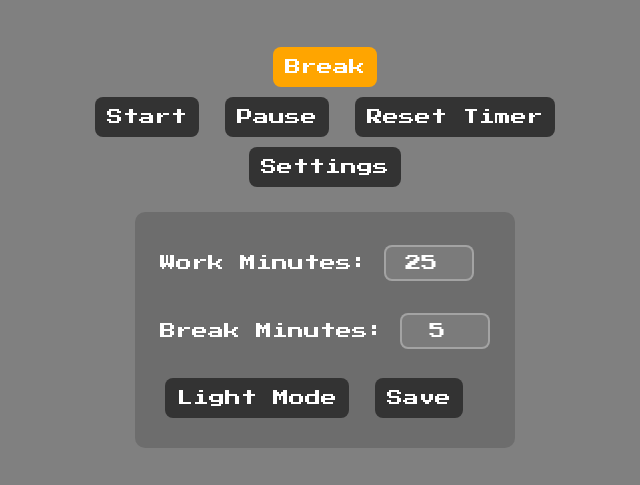
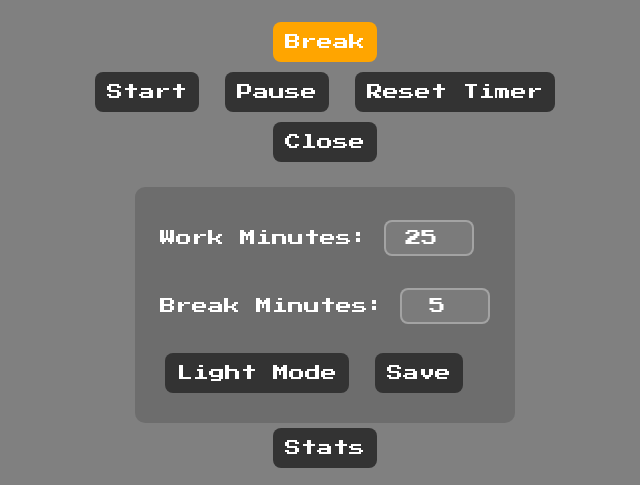
Before and after one commit to brunococielli/pomodoro-timer-pro, a plain HTML site: page html/index.html in a window 1280 px wide. Both pictures are taken after a click on the button "Settings". Shown: the part 315-800 px from the top of the page, without its empty margins (315-955 px from the left). Drawn offline with Linux system fonts and the light colour scheme.

Commit message:
version 1.5

```diff
--- a/html/index.html
+++ b/html/index.html
@@ -29,6 +29,14 @@
 		<button onclick="saveSettings()">Save</button>
 	</div>
 
+	<button id="statsBtn" onclick="toggleStats()">Stats</button>
+
+	<div id="stats" style="display: none; margin-top: 20px;">
+		<label>Total Study Sessions:</label>
+		<label>Week Study Sessions:</label>
+		<label>Day Study Sessions:</label>
+	</div>
+
 	<script src="../js/script.js"></script>
 </body>
 </html>
--- a/js/script.js
+++ b/js/script.js
@@ -7,10 +7,13 @@ let timer = null
 const clock = document.getElementById("clock")
 const changeBtn = document.getElementById("change")
 const settingsEl = document.getElementById("settings")
+const settingsBtn = document.getElementById("settingsBtn")
 const workInput = document.getElementById("workInput")
 const breakInput = document.getElementById("breakInput")
 const body = document.querySelector("body")
 const colorBtn = document.getElementById("colorBtn")
+const statsEl = document.getElementById("stats")
+const statsBtn = document.getElementById("statsBtn")
 
 colorBtn.innerText = localStorage.getItem("colorBtn") || "Light Mode"
 body.style.color = localStorage.getItem("textColor") || "white"
@@ -67,8 +70,13 @@ function toggleMode() {
 }
 
 function toggleSettings() {
-  settingsEl.style.display =
-    settingsEl.style.display === "none" ? "block" : "none"
+  if (settingsEl.style.display === "none") {
+		settingsEl.style.display = "block"
+		settingsBtn.innerText = "Close"
+	} else {
+		settingsEl.style.display = "none"
+		settingsBtn.innerText = "Settings"
+	}
 
   workInput.value = workMinutes
   breakInput.value = breakMinutes
@@ -84,6 +92,7 @@ function saveSettings() {
   resetTimer()
 
   settingsEl.style.display = "none"
+	settingsBtn.innerText = "Settings"
 }
 
 function toggleColor() {
@@ -103,3 +112,13 @@ function toggleColor() {
 	localStorage.setItem("colorBtn", colorBtn.innerText)
 	localStorage.setItem("textColor", body.style.color)
 }
+
+function toggleStats() {
+	if (statsEl.style.display === "none") {
+		statsEl.style.display = "block"
+		statsBtn.innerText = "Close"
+	} else {
+		statsEl.style.display = "none"
+		statsBtn.innerText = "Stats"
+	}
+}
```
